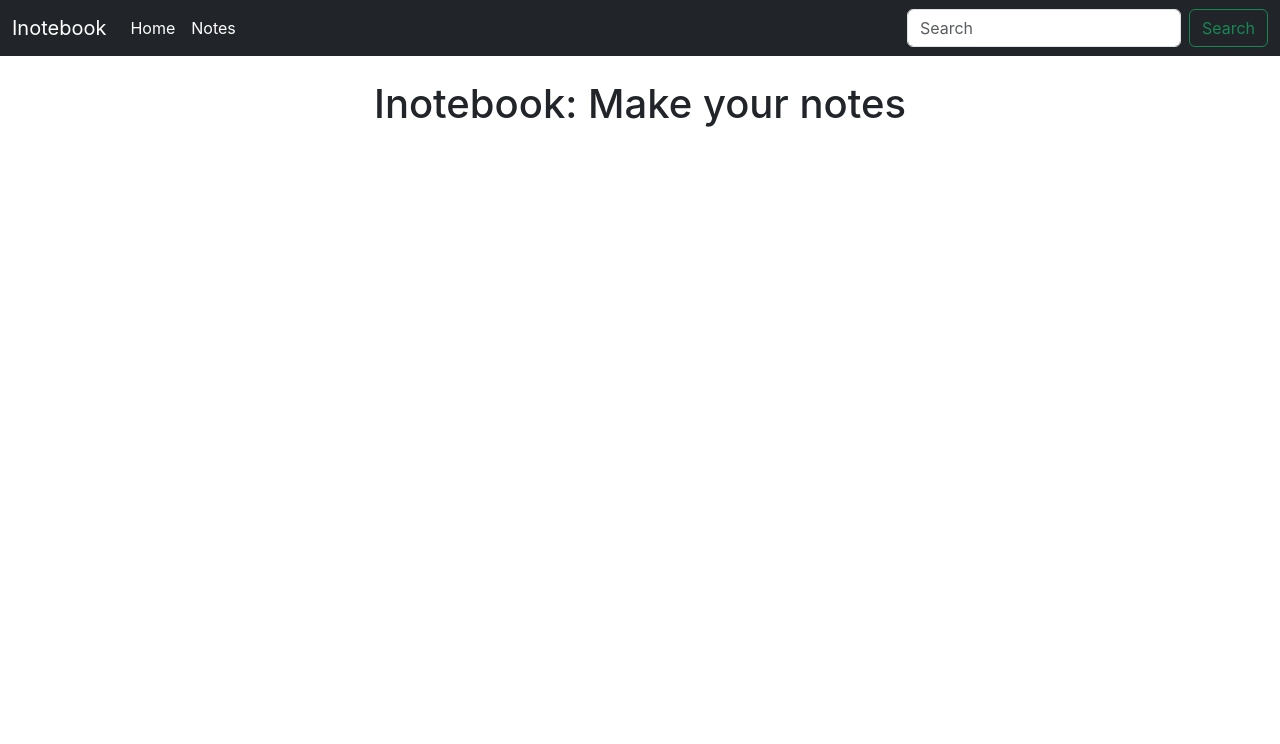
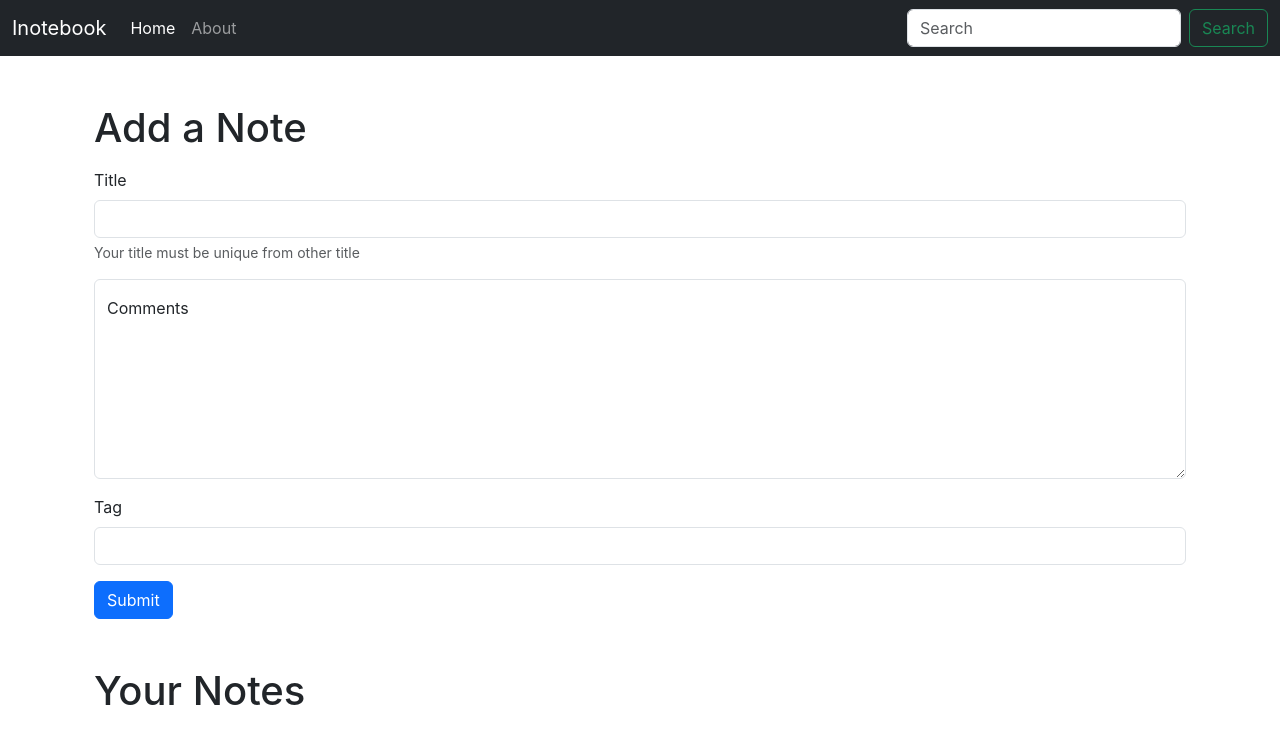
Before and after one commit to anupamjhabbl/mynotes, a React (Create React App) app in the folder inotebook-frontend/: page / in a window 1280 px wide. Shown: the top 744 px of the page. Built offline with nearby package versions, Linux system fonts and the light colour scheme.

Commit message:
useContext hook and use Location hook understand and frontend making of Home component

```diff
--- a/inotebook-frontend/package.json
+++ b/inotebook-frontend/package.json
@@ -6,8 +6,10 @@
     "@testing-library/jest-dom": "^5.16.5",
     "@testing-library/react": "^13.4.0",
     "@testing-library/user-event": "^13.5.0",
+    "concurrently": "^8.0.1",
     "react": "^18.2.0",
     "react-dom": "^18.2.0",
+    "react-router-dom": "^6.11.2",
     "react-scripts": "5.0.1",
     "web-vitals": "^2.1.4"
   },
@@ -15,7 +17,8 @@
     "start": "react-scripts start",
     "build": "react-scripts build",
     "test": "react-scripts test",
-    "eject": "react-scripts eject"
+    "eject": "react-scripts eject",
+    "both": "concurrently `npm run start` `npx nodemon ../inotebook-backend/index.js`"
   },
   "eslintConfig": {
     "extends": [
--- a/inotebook-frontend/public/index.html
+++ b/inotebook-frontend/public/index.html
@@ -2,47 +2,26 @@
 <html lang="en">
   <head>
     <meta charset="utf-8" />
-    <link rel="icon" href="%PUBLIC_URL%/favicon.ico" />
+    <link rel="icon" to="%PUBLIC_URL%/favicon.ico" />
     <meta name="viewport" content="width=device-width, initial-scale=1" />
     <meta name="theme-color" content="#000000" />
     <meta
       name="description"
       content="Web site created using create-react-app"
     />
-    <link rel="apple-touch-icon" href="%PUBLIC_URL%/logo192.png" />
-    <!--
-      manifest.json provides metadata used when your web app is installed on a
-      user's mobile device or desktop. See https://developers.google.com/web/fundamentals/web-app-manifest/
-    -->
-    <link rel="manifest" href="%PUBLIC_URL%/manifest.json" />
-    <!--
-      Notice the use of %PUBLIC_URL% in the tags above.
-      It will be replaced with the URL of the `public` folder during the build.
-      Only files inside the `public` folder can be referenced from the HTML.
 
-      Unlike "/favicon.ico" or "favicon.ico", "%PUBLIC_URL%/favicon.ico" will
-      work correctly both with client-side routing and a non-root public URL.
-      Learn how to configure a non-root public URL by running `npm run build`.
-    -->
+    <link rel="manifest" to="%PUBLIC_URL%/manifest.json" />
 
     <!-- our bootstrap css add link -->
+
     <link href="https://cdn.jsdelivr.net/npm/bootstrap@5.3.0-alpha3/dist/css/bootstrap.min.css" rel="stylesheet" integrity="sha384-KK94CHFLLe+nY2dmCWGMq91rCGa5gtU4mk92HdvYe+M/SXH301p5ILy+dN9+nJOZ" crossorigin="anonymous">
 
-    <title>React App</title>
+    <title>Inotebook</title>
   </head>
   <body>
     <noscript>You need to enable JavaScript to run this app.</noscript>
     <div id="root"></div>
-    <!--
-      This HTML file is a template.
-      If you open it directly in the browser, you will see an empty page.
 
-      You can add webfonts, meta tags, or analytics to this file.
-      The build step will place the bundled scripts into the <body> tag.
-
-      To begin the development, run `npm start` or `yarn start`.
-      To create a production bundle, use `npm run build` or `yarn build`.
-    -->
 
     <!-- our bootstrap script add -->
     <script src="https://cdn.jsdelivr.net/npm/bootstrap@5.3.0-alpha3/dist/js/bootstrap.bundle.min.js" integrity="sha384-ENjdO4Dr2bkBIFxQpeoTz1HIcje39Wm4jDKdf19U8gI4ddQ3GYNS7NTKfAdVQSZe" crossorigin="anonymous"></script>
--- a/inotebook-frontend/src/App.css
+++ b/inotebook-frontend/src/App.css
@@ -1,7 +1,3 @@
-.App {
-  text-align: center;
-}
-
 .App-logo {
   height: 40vmin;
   pointer-events: none;
--- a/inotebook-frontend/src/App.js
+++ b/inotebook-frontend/src/App.js
@@ -1,12 +1,32 @@
 import './App.css';
 import Navbar from './components/Navbar';
+import Home from './components/Home';
+import About from './components/About';
+import NoteState from './context/notes/NoteState';
+import {
+  BrowserRouter as Router,
+  Route,
+  Routes
+} from 'react-router-dom';
+
 
 function App() {
   return (
-    <div className="App">
-      <Navbar/>
-      <h1 class="text-center my-4">Inotebook: Make your notes</h1>
-    </div>
+    <>
+    <Router>
+        <div className="App">
+          <Navbar />
+          <NoteState>
+          <div className="container my-5">
+            <Routes>
+              <Route exact path="/" element={<Home/>} />
+              <Route exact path="/about" element={<About />} />
+            </Routes>
+          </div>
+          </NoteState>
+        </div>
+    </Router>
+    </>
   );
 }
 
--- /dev/null
+++ b/inotebook-frontend/src/components/About.js
@@ -0,0 +1,19 @@
+import { useContext, useEffect } from "react";
+import NoteContext from "../context/notes/NoteContext";
+
+function About(){
+    const a = useContext(NoteContext);
+
+    useEffect(() => {
+        a.update();
+        // eslint-disable-next-line
+    },[]);
+
+    return (
+        <div className="About">
+            <h1 className="text-center">About component {a.state.name} and {a.state.class}</h1>
+        </div>
+    )
+}
+
+export default About;
--- /dev/null
+++ b/inotebook-frontend/src/components/Home.js
@@ -0,0 +1,32 @@
+function Home() {
+    return (
+        <div className="Home container">
+            <div className="notes_form">
+                <h1 className="my-3">Add a Note</h1>
+                <form>
+                    <div class="mb-3">
+                        <label for="note_title" class="form-label">Title</label>
+                        <input type="text" class="form-control" id="note_title" name="title" aria-describedby="emailHelp" required />
+                        <div id="emailHelp" class="form-text">Your title must be unique from other title</div>
+                    </div>
+                    <div class="mb-3">
+                        <div class="form-floating">
+                            <textarea class="form-control" placeholder="Leave a comment here" id="note_description" name="description" style={{ "height": "200px" }}></textarea>
+                            <label for="note_description">Comments</label>
+                        </div>
+                    </div>
+                    <div class="mb-3">
+                        <label for="note_tag" class="form-label">Tag</label>
+                        <input type="text" class="form-control" id="note_tag" name="tag" />
+                    </div>
+                    <button type="submit" class="btn btn-primary">Submit</button>
+                </form>
+            </div>
+            <div className="your_notes my-5">
+                <h1 className="my-3">Your Notes</h1>
+            </div>
+        </div>
+    )
+}
+
+export default Home;
--- a/inotebook-frontend/src/components/Navbar.js
+++ b/inotebook-frontend/src/components/Navbar.js
@@ -1,28 +1,34 @@
-function Navbar() {
+// import {useEffect} from 'router';
+import {Link, useLocation} from 'react-router-dom';
+
+
+
+const Navbar = () => {
+    let location = useLocation();
     return (
         <nav className="navbar navbar-expand-lg navbar-dark bg-dark">
             <div className="container-fluid">
-                <a className="navbar-brand" href="/">Inotebook</a>
+                <Link className="navbar-brand" to="/">Inotebook</Link>
                 <button className="navbar-toggler" type="button" data-bs-toggle="collapse" data-bs-target="#navbarSupportedContent" aria-controls="navbarSupportedContent" aria-expanded="false" aria-label="Toggle navigation">
                     <span className="navbar-toggler-icon"></span>
                 </button>
                 <div className="collapse navbar-collapse" id="navbarSupportedContent">
                     <ul className="navbar-nav me-auto mb-2 mb-lg-0">
                         <li className="nav-item">
-                            <a className="nav-link active" aria-current="page" href="/">Home</a>
+                            <Link className={`nav-link ${location.pathname==="/" ? "active" : ""}`} aria-current="page" to="/">Home</Link>
                         </li>
                         <li className="nav-item">
-                            <a className="nav-link active" href="/">Notes</a>
+                            <Link className={`nav-link ${location.pathname==="/about" ? "active" : ""}`} to="/about">About</Link>
                         </li>
                         {/* <li className="nav-item dropdown">
-                            <a className="nav-link dropdown-toggle" href="/" role="button" data-bs-toggle="dropdown" aria-expanded="false">
+                            <Link className="nav-link dropdown-toggle" to="/" role="button" data-bs-toggle="dropdown" aria-expanded="false">
                                 Dropdown
-                            </a>
+                            </Link>
                             <ul className="dropdown-menu">
-                                <li><a className="dropdown-item" href="/">Action</a></li>
-                                <li><a className="dropdown-item" href="/">Another action</a></li>
+                                <li><Link className="dropdown-item" to="/">Action</Link></li>
+                                <li><Link className="dropdown-item" to="/">Another action</Link></li>
                                 <li><hr className="dropdown-divider"/></li>
-                                <li><a className="dropdown-item" href="/">Something else here</a></li>
+                                <li><Link className="dropdown-item" to="/">Something else here</Link></li>
                             </ul>
                         </li> */}
                     </ul>
--- /dev/null
+++ b/inotebook-frontend/src/context/notes/NoteContext.js
@@ -0,0 +1,5 @@
+import {createContext} from 'react';
+
+const NoteContext = createContext();
+
+export default NoteContext;
--- /dev/null
+++ b/inotebook-frontend/src/context/notes/NoteState.js
@@ -0,0 +1,27 @@
+import { useState } from "react";
+import NoteContext from "./NoteContext";
+
+const NoteState = ({ children }) => {
+    const s1 = {
+        "name":"Anupam kumar",
+        "class":"5b"
+    }
+
+    const [state, setState] = useState(s1);
+    const update = () => {
+        setTimeout(()=>{
+            setState({
+                "name":"Sundram Kumar",
+                "class":"10b"
+            })
+        },1000);
+    }
+
+    return (
+        <NoteContext.Provider value={{state, update}}>
+            {children}
+        </NoteContext.Provider>
+    )
+}
+
+export default NoteState;
```
Also changed, not shown: 2 other files (tests, documents, lock files or other folders).
